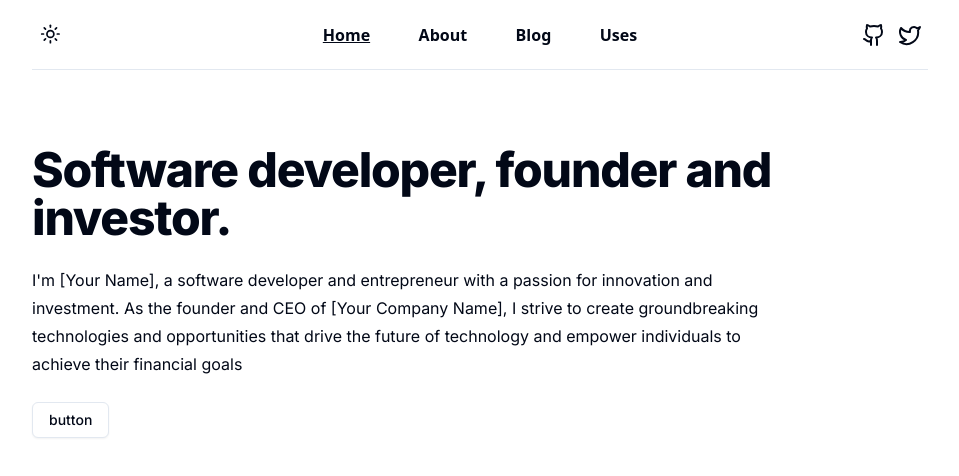
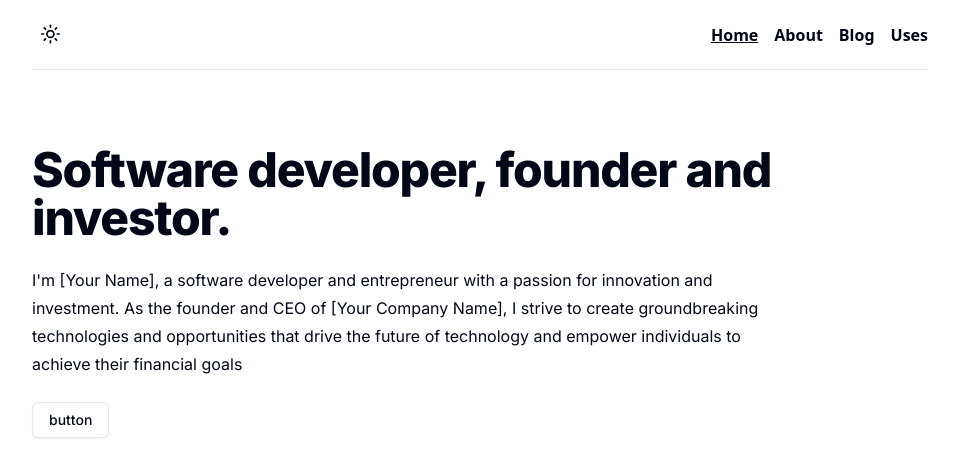
Before and after one commit to piotrszubert/nextjs-dev-portfolio, a Next.js app: page / in a window 1280 px wide. Shown: the top 476 px of the page, without its empty margins (160-1119 px from the left). Built offline with nearby package versions, Linux system fonts and the light colour scheme.

Commit message:
removed social icons from header, moved menu

```diff
--- a/components/header.tsx
+++ b/components/header.tsx
@@ -1,4 +1,4 @@
-import { Github, Twitter, Menu, X } from 'lucide-react';
+import { Menu, X } from 'lucide-react';
 import { Button } from '@/components/ui/button'
 import NavMenu from './navMenu';
 import { ThemeToggle } from './themeToggle';
@@ -13,21 +13,13 @@ export default function Header() {
   return (
     <header className="w-full sticky top-0 border-b bg-background mb-3 py-4 z-10">
       <div className="flex justify-between items-center">
-        <div className='flex-1'>
+        <div>
           <span className="font-semibold text-lg">
             <ThemeToggle/>
           </span>
         </div>
-        <div className='flex-grow hidden md:block'>
+        <div className='hidden md:block'>
           <NavMenu/>
-        </div>
-        <div className="hidden md:flex flex-1 justify-end">
-          <Button variant="ghost" size="icon">
-            <Github />
-          </Button>
-          <Button variant="ghost" size="icon">
-            <Twitter />
-          </Button>
         </div>
         <div className='md:hidden'>
           <Button variant="ghost" size="icon" className='md:hidden' onClick={toggleMenu}>
@@ -38,14 +30,6 @@ export default function Header() {
       {isOpen && (
         <div className="mt-2 flex flex-col items-center">
           <NavMenu flexDirection='flex-col' gap='gap-3' />
-          <div className="mt-2">
-            <Button variant="ghost" size="icon">
-              <Github />
-            </Button>
-            <Button variant="ghost" size="icon">
-              <Twitter />
-            </Button>
-          </div>
         </div>
       )}
     </header>
--- a/components/navMenu.tsx
+++ b/components/navMenu.tsx
@@ -9,7 +9,7 @@ const links = [
   { name: 'Uses', path: '/uses' },
 ];
 
-export default function NavMenu({ flexDirection = 'flex-row', gap = '' }) {
+export default function NavMenu({ flexDirection = 'flex-row', gap = 'gap-4' }) {
   const router = useRouter();
 
   return (
```
